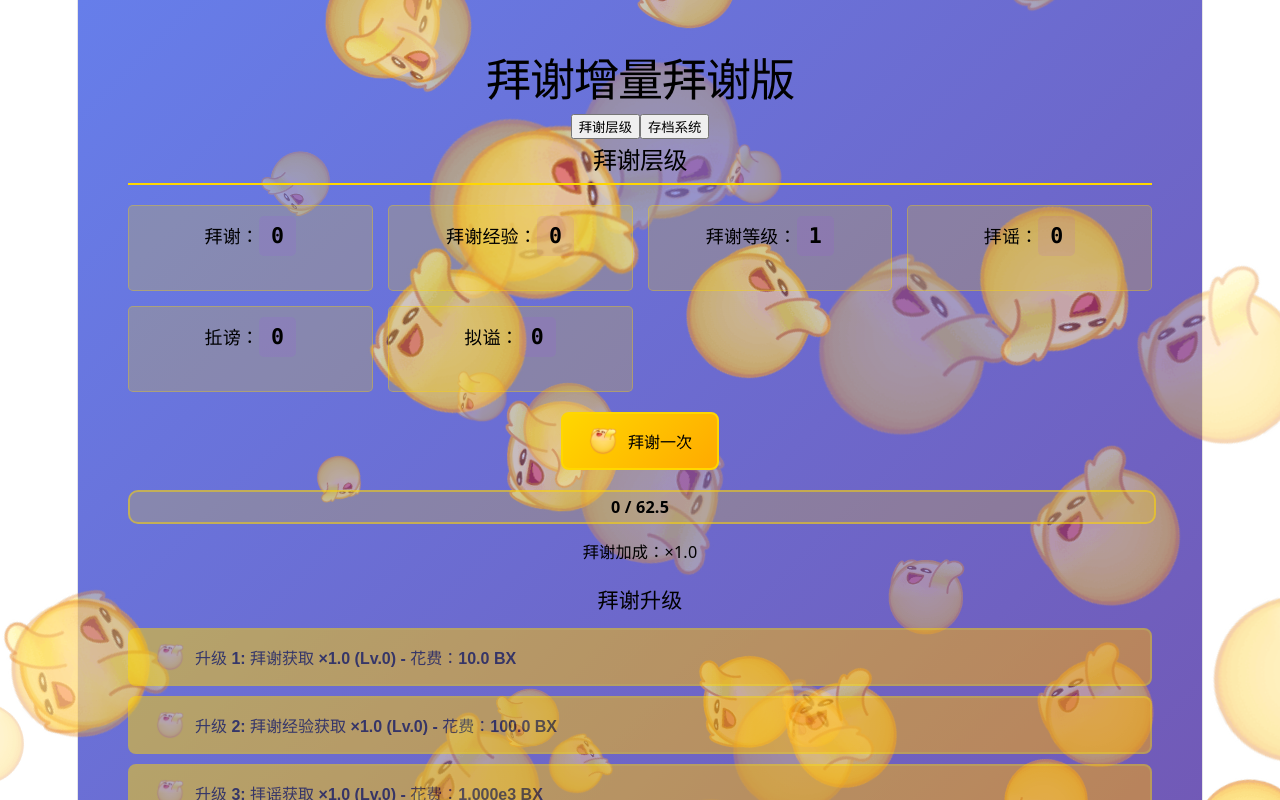
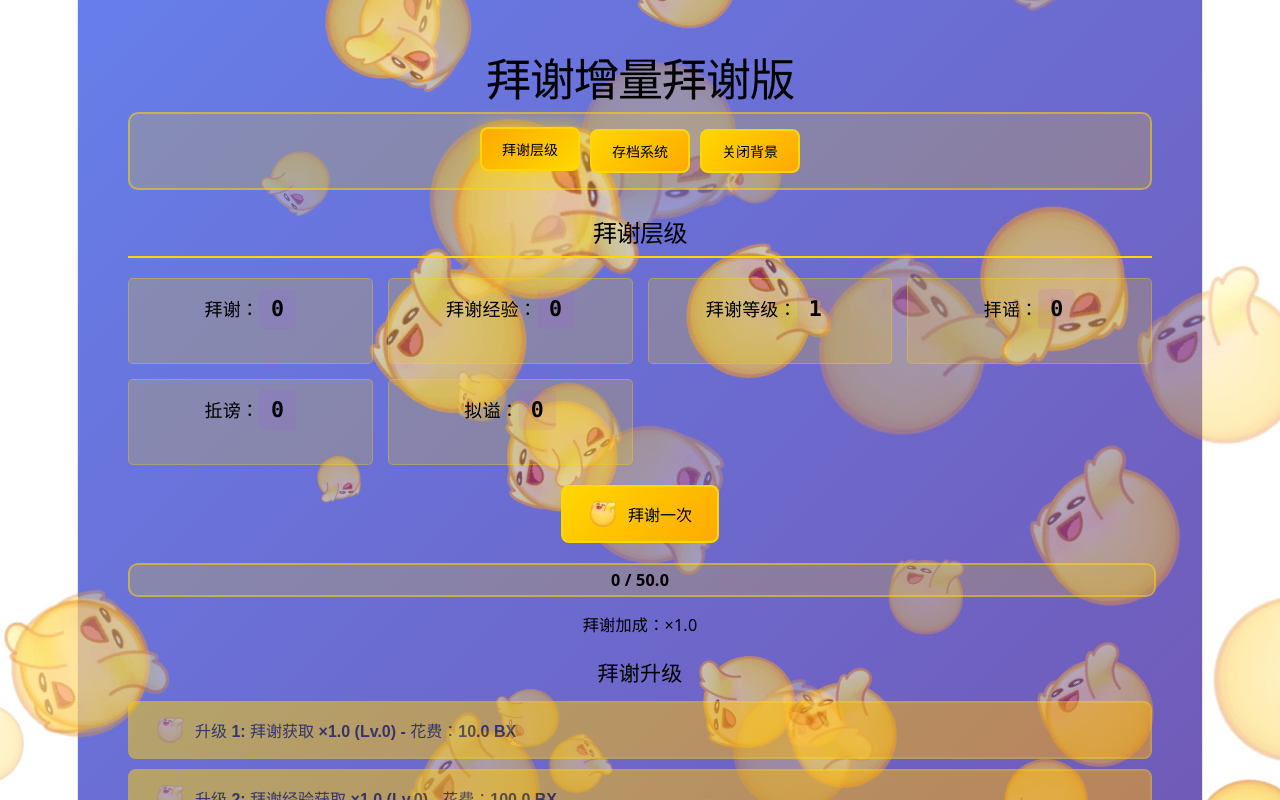
Before and after one commit to dlsdl/baixie_incremental_baixieten, a Vue app: page / in a window 1280 px wide. Shown: the top 800 px of the page. Built offline with nearby package versions, Linux system fonts and the light colour scheme.

Commit message:
feat: 添加标签页样式和背景图片开关功能

```diff
--- a/src/App.vue
+++ b/src/App.vue
@@ -70,6 +70,7 @@ const defaultSave: GameState = {
 const game = ref<GameState>({ ...defaultSave })
 
 const activeTab = ref('baixie')
+const showBgImage = ref(true)
 
 const formatNumber = (num: number): string => {
   if (num === 0) return '0'
@@ -95,7 +96,7 @@ const getUpgradeCost = (level: number, baseCost: number, upgradeType: number): n
   return Math.floor(baseCost * Math.pow(multiplier, level))
 }
 
-const getBlUpgradeCost = (bl: number): number => bl === 0 ? 1 : 50 * bl * Math.pow(1.25, bl)
+const getBlUpgradeCost = (bl: number): number => bl === 0 ? 1 : 40 * bl * Math.pow(1.25, bl)
 
 // 升级效果计算：升级 1-2 每 10 级×2 每 100 级×10，升级 3 每 10 级×1.2 每 100 级×2
 const getUpgrade1Or2Effect = (level: number): number => {
@@ -752,7 +753,7 @@ watch(game, () => saveGame(), { deep: true })
 
 <template>
   <div class="game-container">
-    <div class="bg-decorations">
+    <div class="bg-decorations" v-if="showBgImage">
       <div v-for="deco in bgDecorations" :key="deco.id" class="bg-decoration"
         :style="{ left: deco.x + '%', top: deco.y + '%', width: deco.size + 'px', height: deco.size + 'px',
           transform: `rotate(${deco.rotation}deg)`, opacity: deco.opacity }">
@@ -809,6 +810,11 @@ watch(game, () => saveGame(), { deep: true })
           @click="activeTab = 'save'"
           class="tab-btn">
           存档系统
+        </button>
+        <button
+          @click="showBgImage = !showBgImage"
+          class="tab-btn">
+          {{ showBgImage ? '关闭背景' : '开启背景' }}
         </button>
       </div>
 
@@ -1169,6 +1175,37 @@ watch(game, () => saveGame(), { deep: true })
   border-radius: 15px;
   padding: 30px;
 }
+.tab-navigation {
+  display: flex;
+  gap: 10px;
+  justify-content: center;
+  flex-wrap: wrap;
+  margin-bottom: 30px;
+  padding: 15px;
+  background: rgba(255, 215, 0, 0.2);
+  border-radius: 10px;
+  border: 2px solid rgba(255, 215, 0, 0.5);
+}
+.tab-btn {
+  padding: 10px 20px;
+  font-size: 14px;
+  background: linear-gradient(135deg, #ffd700 0%, #ffaa00 100%);
+  color: #000;
+  border: 2px solid #ffd700;
+  border-radius: 8px;
+  cursor: pointer;
+  transition: all 0.3s ease;
+  font-weight: bold;
+}
+.tab-btn:hover {
+  transform: translateY(-2px);
+  box-shadow: 0 5px 15px rgba(255, 215, 0, 0.4);
+}
+.tab-btn.active {
+  background: linear-gradient(135deg, #ffaa00 0%, #ffd700 100%);
+  box-shadow: 0 0 20px rgba(255, 215, 0, 0.6);
+  transform: translateY(-2px);
+}
 h1, h2, h3 {
   color: #000;
   text-align: center;
```
